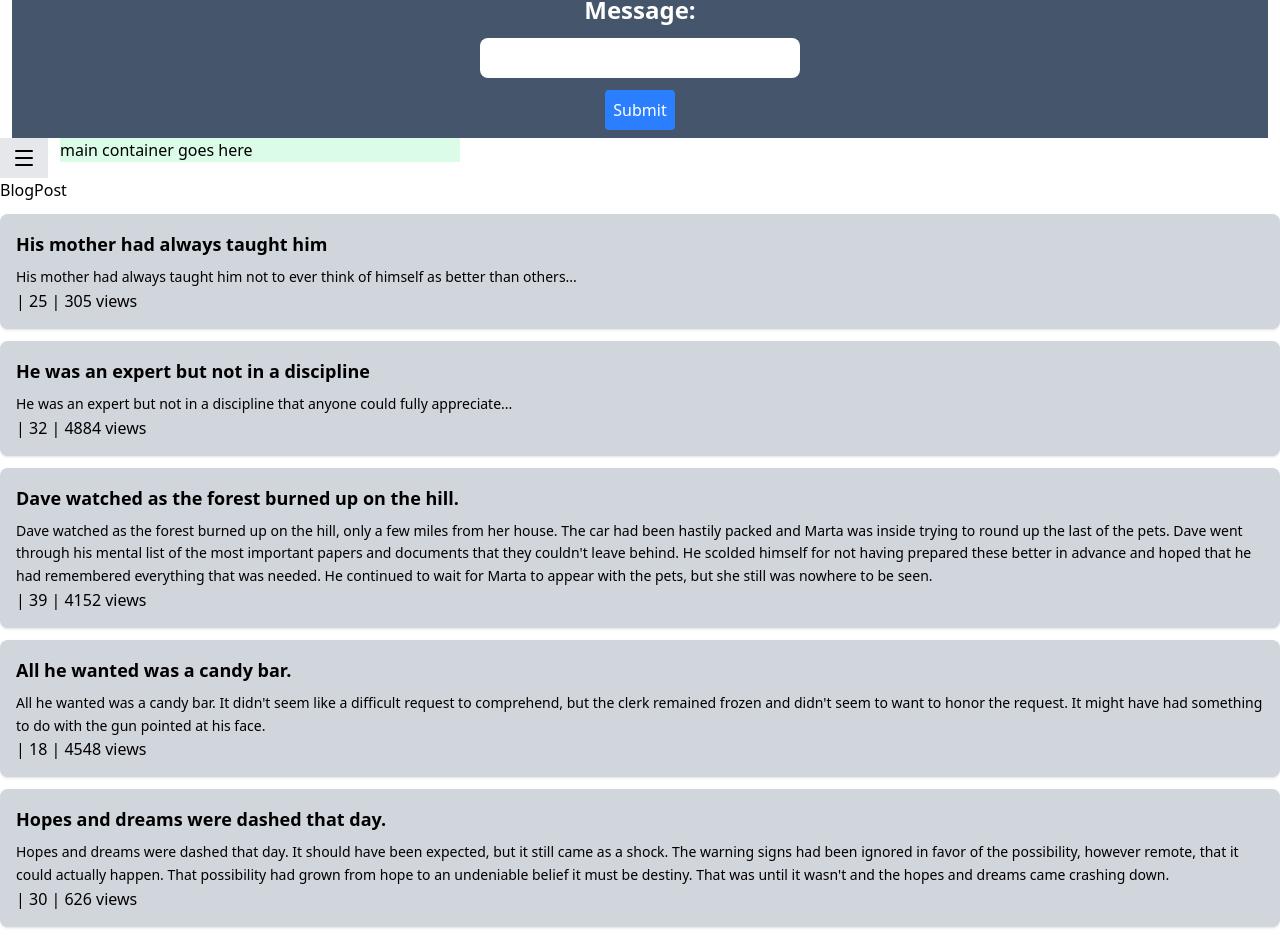
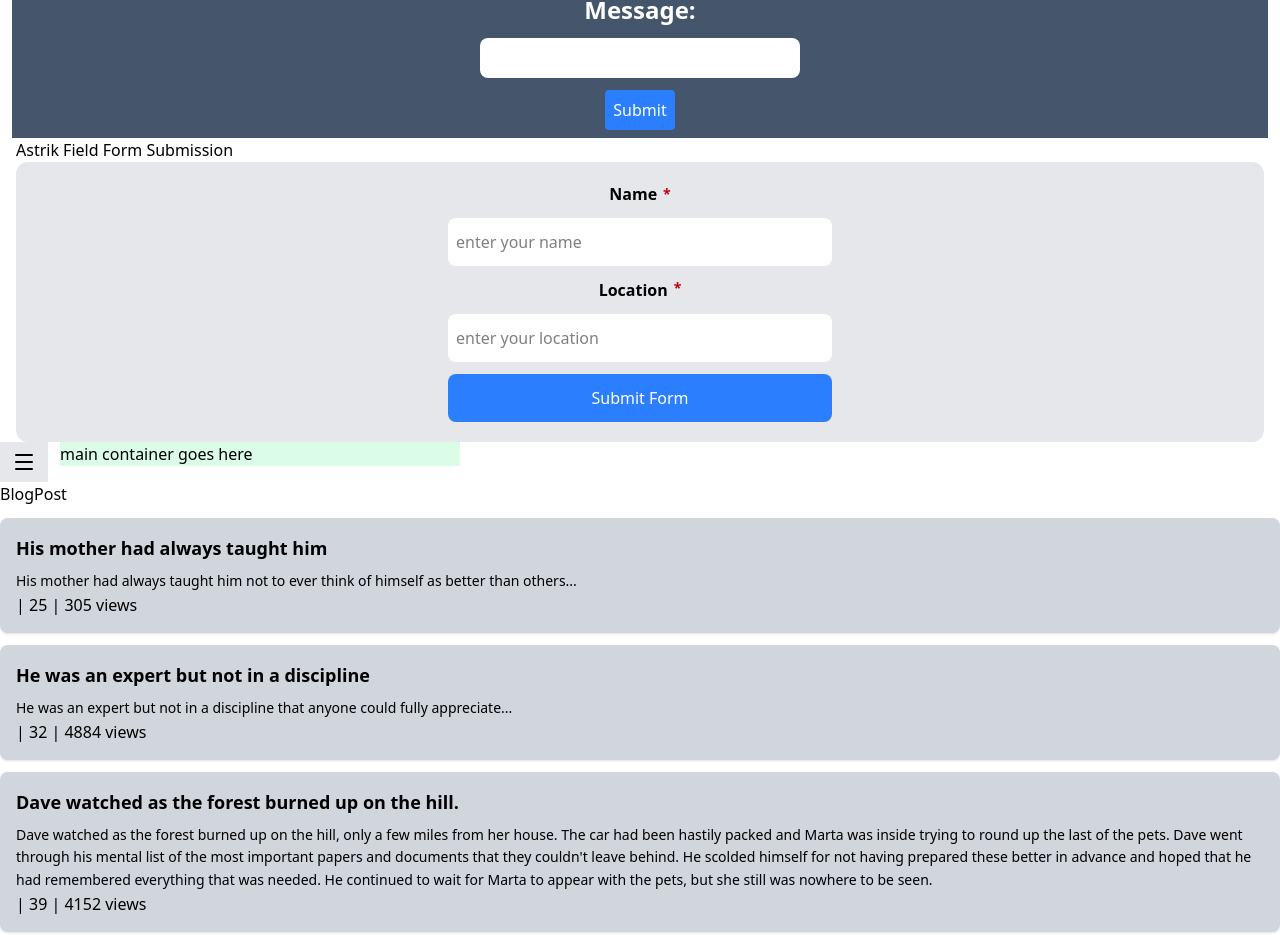
Before and after one commit to Subarna1911/Mini-Projects-, a React (Vite) app: page / in a window 1280 px wide. Shown: the part 2600-3535 px from the top of the page. Built offline with nearby package versions, Linux system fonts and the light colour scheme.

Commit message:
validationForm

```diff
--- a/src/App.jsx
+++ b/src/App.jsx
@@ -22,6 +22,7 @@
 import GuessTheNumber from './components/GuessTheNumber'
 import CounterApp from './components/CounterApp'
 import Progress from './components/Progress'
+import ValidationForm from './components/ValidationForm'
 
 const App = () => {
   return (
@@ -51,6 +52,7 @@
       <StopWatch/>
       <SwitchTab/>
       <Contact/>
+      <ValidationForm/>
 
      <Body/>
       <BlogContent/>
--- /dev/null
+++ b/src/components/ValidationForm.jsx
@@ -0,0 +1,87 @@
+import React from "react";
+import { useState } from "react";
+
+const ValidationForm = () => {
+  const [name, setName] = useState("");
+  const [location, setLocation] = useState("");
+  const [error, setError] = useState("");
+  const [successMessage, setSuccessMessage] = useState("");
+
+  const handleSubmit = (e) => {
+    e.preventDefault();
+
+    const newErrors = {
+        name:name.trim() === "",
+        location: location.trim() === "",
+    };
+
+    setError(newErrors);
+
+    if(!newErrors.name && !newErrors.location){
+        setSuccessMessage(`submitted successfully!\nName:${name}\nLocation:${location}`);
+    }
+    else{
+        setSuccessMessage("");
+    }
+  };
+
+
+
+
+  return (
+    <div className="max-w-screen w-full">
+      <div className="container mx-auto px-3 md:px-4">
+        <h1>Astrik Field Form Submission</h1>
+        <form
+          className="bg-gray-200 rounded-xl flex flex-col justify-center items-center  px-4 py-5 space-y-3"
+          onSubmit={handleSubmit}
+        >
+          <div className="flex items-center">
+            <label className="text-md font-semibold" htmlFor="Name">
+              Name
+            </label>
+            <span className="text-red-700 font-semibold text-sm ml-1.5">*</span>
+          </div>
+          <input
+            className="bg-white border-black outline-none py-3 px-2 w-sm rounded-lg"
+            type="text"
+            placeholder="enter your name"
+            value={name}
+            onChange={(e) => setName(e.target.value)}
+          />
+          {error.name  &&
+          <span className="text-red-400 text-sm">Name is required</span>
+}
+
+          <div className="flex">
+            <label className="text-md font-semibold" htmlFor="location">
+              Location
+            </label>
+            <span className="text-red-700 font-semibold text-sm ml-1.5">*</span>
+          </div>
+
+          <input
+            className="bg-white border-black outline-none py-3 px-2 w-sm rounded-lg"
+            type="text"
+            placeholder="enter your location"
+            value={location}
+            onChange={(e) => setLocation(e.target.value)}
+          />
+
+         {error.location &&
+          <span className="text-red-400 text-sm">Location is required</span>
+         }
+          <button
+            className="w-sm rounded-lg px-2 py-3 border-sm bg-blue-500 text-white hover:cursor-pointer"
+          >
+            Submit Form
+          </button>
+        </form>
+
+        {successMessage && (<p className="text-center text-md py-4 text-green-600">{successMessage}</p>)}
+      </div>
+    </div>
+  );
+};
+
+export default ValidationForm;
```
